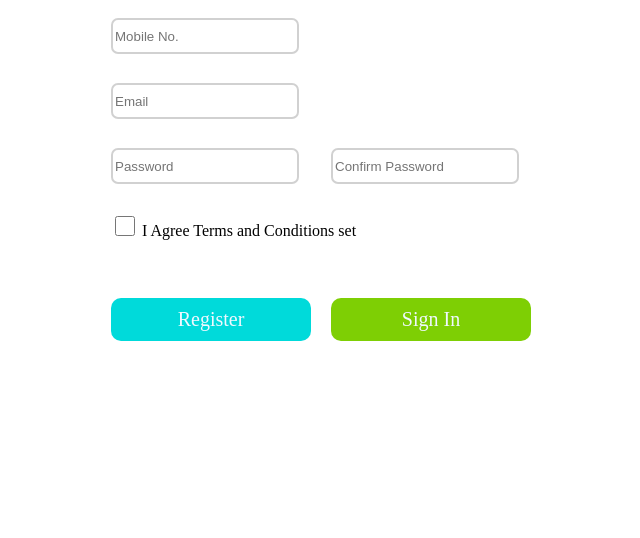
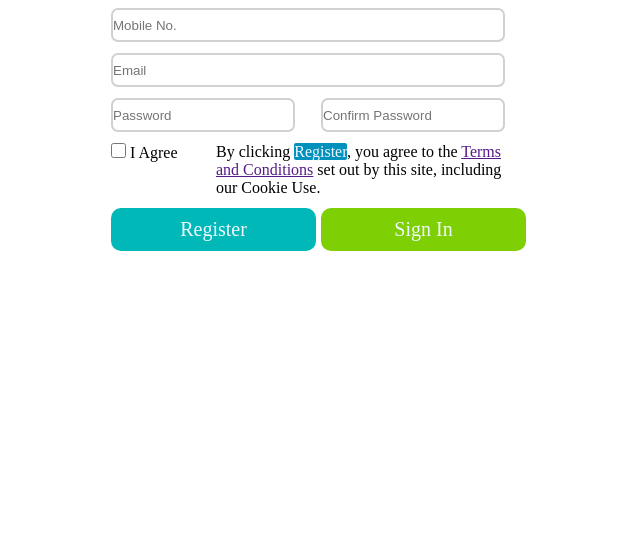
Before and after one commit to YikeChenn/Antra_MeanStack_Homework, a plain HTML site: page Homework_4.25/index.html in a window 1280 px wide. Shown: the part 262-800 px from the top of the page, without its empty margins (279-919 px from the left). Drawn offline with Linux system fonts and the light colour scheme.

Commit message:
Homework 4.25

```diff
--- a/Homework_4.25/index.html
+++ b/Homework_4.25/index.html
@@ -18,7 +18,10 @@
         <div class="ConfirmPassword"><input type="text" placeholder="Confirm Password"></div>
         <div class="AgreeBox">
             <input type="checkbox" id="Box">
-            <label for="Box">I Agree Terms and Conditions set</label>
+            <label for="Box">I Agree</label>
+        </div>
+        <div class="Set">
+            By clicking <span>Register</span>, you agree to the <a href="">Terms and Conditions</a> set out by this site, including our Cookie Use.
         </div>
         <div class="Register"><p>Register</p></div>
         <div class="SignIn"><p>Sign In</p></div>
--- a/Homework_4.25/sytle.css
+++ b/Homework_4.25/sytle.css
@@ -6,11 +6,13 @@
     top: 50%;
     transform: translate(-50%, -50%);
     display: grid;
-    grid-template-columns: repeat(2,200px);
-    grid-template-rows: repeat(7, 65px);
-    gap: 0px 20px;
+    grid-template-columns: repeat(4,100px);
+    grid-template-rows: 75px repeat(6, 45px);
+    gap: 0px 5px;
 }
 input{
+    padding: 0;
+    margin: 0;
     outline: 0;
     border: solid 2px rgb(209, 209, 209);
     border-radius: 7px;
@@ -19,51 +21,67 @@ input{
     outline-style: none;
 }
 input:focus{
-    transition: .5s;
+    transition: .3s;
+    border-color: rgba(22, 139, 235, 0.6);
     box-shadow: 0 0 8px rgba(22, 139, 235, 0.6);
 }
 
 .Heading{
     text-align: center;
-    grid-column: 1 / 3;
+    grid-column: 1 / 5;
     grid-row: 1;
 }
 
 .FirstName{
     grid-row: 2;
-    grid-column: 1;
+    grid-column: 1 / 3;
 }
 .LastName{
     grid-row: 2;
-    grid-column: 2;
+    grid-column: 3 / 5;
 }
 .Mobile{
     grid-row: 3;
-    grid-column: 1 / 3;
+    grid-column: 1 / 5;
+}
+.Mobile input{
+    width: 390px;
 }
 .Email{
     grid-row: 4;
-    grid-column: 1 / 3;
+    grid-column: 1 / 5;
+}
+.Email input{
+    width: 390px;
 }
 .Password{
     grid-row: 5;
-    grid-column: 1;
+    grid-column: 1 /3;
 }
 .ConfirmPassword{
     grid-row: 5;
-    grid-column: 2;
+    grid-column: 3 / 5;
 }
 .AgreeBox{
     grid-row: 6;
-    grid-column: 1 / 3;
+    grid-column: 1;
 }
 .AgreeBox input{
-    width: 20px;
-    height: 20px;
+    width: 15px;
+    height: 15px;
+}
+.Set{
+    grid-row: 6;
+    grid-column: 2 / 5;
+}
+.Set span{
+    color: aliceblue;
+    background-color: rgb(0, 145, 189);
+    border-radius: 2px;
 }
 .Register{
     grid-row: 7;
-    grid-column: 1;
+    grid-column: 1 / 3;
 }
 .Register p{
     color: aliceblue;
@@ -73,16 +91,16 @@ input:focus{
     vertical-align: middle;
     border: 2px rgb(184, 184, 184);
     border-radius: 10px;
-    background-color: rgb(0, 218, 218);
+    background-color: rgb(0, 184, 184);
     cursor: pointer;
 }
 .Register p:hover{
     transition: .5s;
-    background-color: rgb(0, 179, 179);
+    background-color: rgb(0, 151, 151);
 }
 .SignIn{
     grid-row: 7;
-    grid-column: 2;
+    grid-column: 3 / 5;
 }
 .SignIn p{
     color: aliceblue;
```
